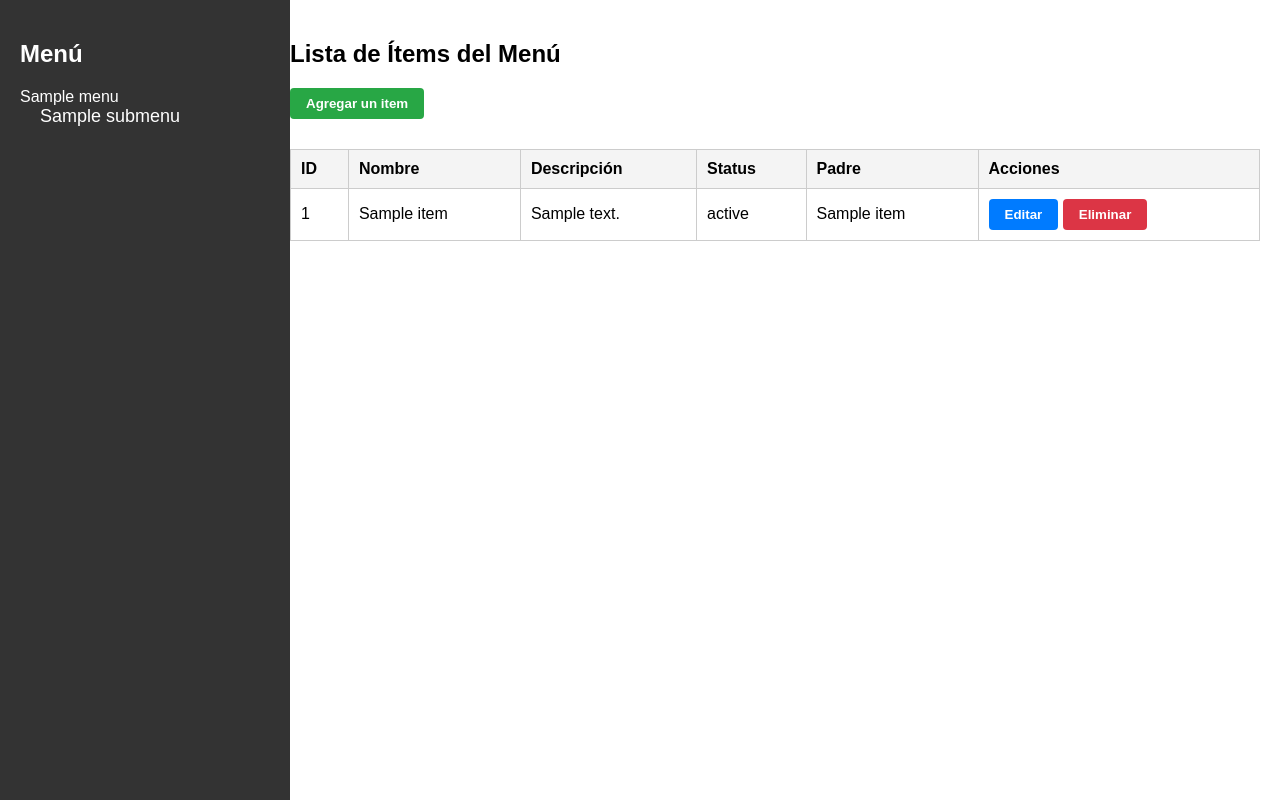
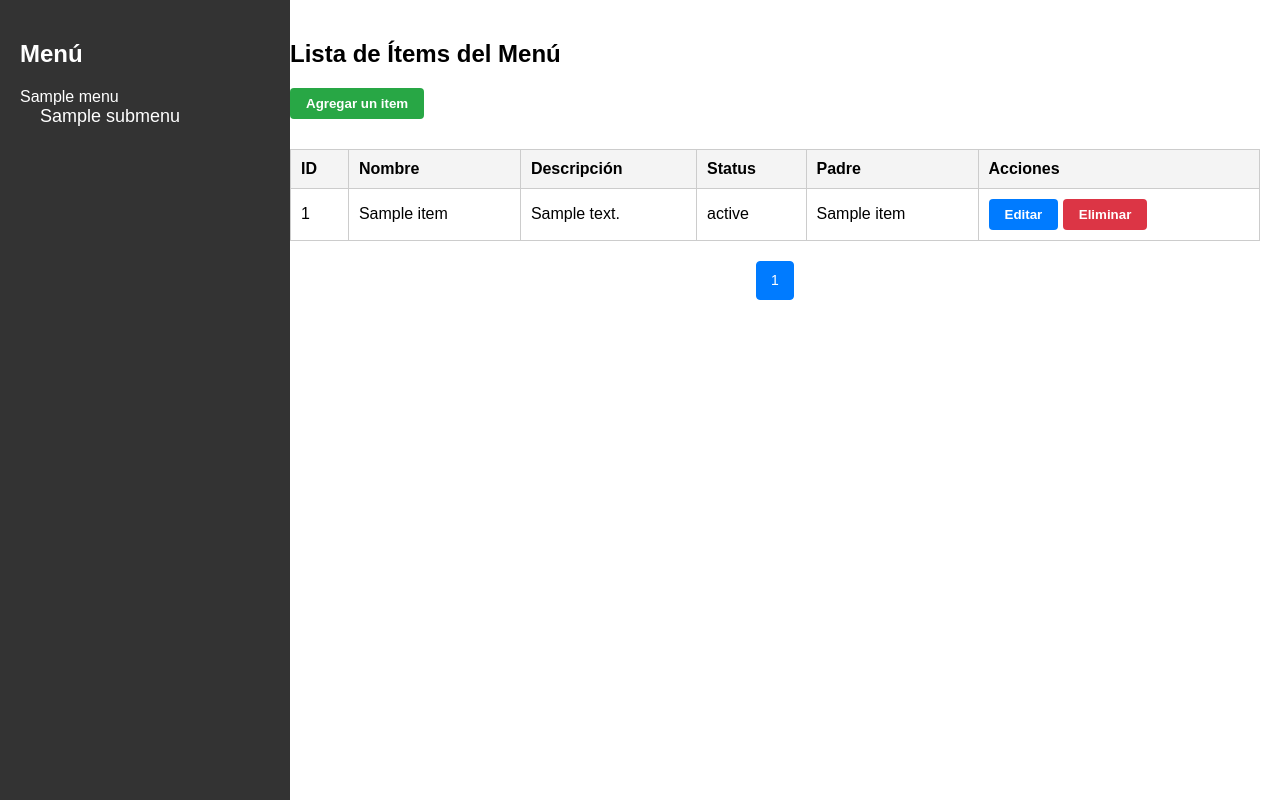
Before and after one commit to FLAKABOY/evaluacion_dportenis, a PHP site: the page made by app/views/home.php in a window 1280 px wide. Run offline with PHP 8.4, Linux system fonts and the light colour scheme; the template is opened without the code that fills it: most values are stand-ins (such as "Sample title", 1, 10 or a date in 2020).

Commit message:
Implementa la funcionalidad de eliminación de ítems y agrega paginación a la vista de lista de ítems.

```diff
--- a/app/css/home.css
+++ b/app/css/home.css
@@ -149,7 +149,8 @@ button {
     font-size: 16px;
     box-sizing: border-box;
     margin-top: 5px;
-    background-color: #f9f9f9; /* Fondo claro para inputs */
+    background-color: #f9f9f9;
+    /* Fondo claro para inputs */
 }
 
 .card input:focus,
--- /dev/null
+++ b/app/css/pagination.css
@@ -0,0 +1,54 @@
+/* Contenedor de la paginación */
+.pagination-container {
+    display: flex;
+    justify-content: center;
+    margin-top: 20px;
+}
+
+/* Estilo de la lista de paginación */
+.pagination {
+    display: flex;
+    padding: 0;
+    margin: 0;
+    list-style: none;
+    gap: 6px;
+}
+
+/* Estilo de los elementos de la paginación (cuadros) */
+.page-item {
+    display: inline-block;
+}
+
+/* Estilo de los enlaces de la paginación (botones) */
+.page-link {
+    display: inline-block;
+    padding: 6px 12px;
+    font-size: 14px;
+    line-height: 1.5;
+    color: #007bff;
+    background-color: #fff;
+    border: 1px solid #dee2e6;
+    border-radius: 4px;
+    text-decoration: none;
+    transition: background-color 0.2s ease, color 0.2s ease;
+    cursor: pointer;
+}
+
+/* Estilo cuando se pasa el mouse sobre el enlace */
+.page-link:hover {
+    background-color: #e9ecef;
+    text-decoration: none;
+}
+
+/* Estilo cuando la página está activa (seleccionada) */
+.page-item.active .page-link {
+    background-color: #007bff;
+    color: #fff;
+    border-color: #007bff;
+}
+
+/* Agregar efecto visual cuando los elementos de la paginación se alinean */
+.page-item a {
+    display: inline-block;
+    padding: 8px 14px;
+}
--- a/app/views/home.php
+++ b/app/views/home.php
@@ -14,6 +14,8 @@ echo "</pre>"; */
     <meta name="viewport" content="width=device-width, initial-scale=1.0">
     <title>Menú</title>
     <link rel="stylesheet" href="app/css/home.css">
+    <link rel="stylesheet" href="app/css/pagination.css">
+
 </head>
 
 <body>
@@ -47,6 +49,17 @@ echo "</pre>"; */
         <h2>Lista de Ítems del Menú</h2>
         <!-- Botón Agregar -->
         <button id="btn_add" class="btn-add">Agregar un item</button>
+
+        <?php
+        // Configurar paginación
+        $itemsPerPage = 2; // Número de ítems por página
+        $currentPage = isset($_GET['page']) ? (int)$_GET['page'] : 1; // Página actual
+        $totalItems = count($data['list']['items']); // Total de ítems
+        $totalPages = ceil($totalItems / $itemsPerPage); // Total de páginas
+        $offset = ($currentPage - 1) * $itemsPerPage; // Desplazamiento para la paginación
+        $itemsPaginated = array_slice($data['list']['items'], $offset, $itemsPerPage); // Ítems para la página actual
+        ?>
+
         <table>
             <thead>
                 <tr>
@@ -59,9 +72,8 @@ echo "</pre>"; */
                 </tr>
             </thead>
             <tbody>
-                <?php foreach ($data['list']['items'] as $item): ?>
+                <?php foreach ($itemsPaginated as $item): ?>
                     <?php
-                    // Buscar el nombre del padre según el id_parent
                     $parentName = '';
                     foreach ($data['list']['items'] as $possibleParent) {
                         if ($possibleParent['id_menu'] == $item['id_parent']) {
@@ -84,7 +96,19 @@ echo "</pre>"; */
                 <?php endforeach; ?>
             </tbody>
         </table>
+
+        <!-- Paginación -->
+        <div class="pagination-container">
+            <ul class="pagination">
+                <?php for ($i = 1; $i <= $totalPages; $i++): ?>
+                    <li class="page-item <?= $i === $currentPage ? 'active' : '' ?>">
+                        <a class="page-link" href="?page=<?= $i ?>"><?= $i ?></a>
+                    </li>
+                <?php endfor; ?>
+            </ul>
+        </div>
     </div>
+
 
 </body>
 
@@ -157,6 +181,36 @@ echo "</pre>"; */
             });
 
     }
+
+    function deleteItem(id) {
+        if (confirm('¿Estás seguro de que deseas eliminar este ítem?')) {
+            var xhr = new XMLHttpRequest();
+            xhr.open('POST', 'app/controllers/ItemsController.php?function=delete&id=' + id, true);
+            xhr.onreadystatechange = function() {
+                if (xhr.readyState === 4) {
+                    if (xhr.status === 200) {
+                        try {
+                            var response = JSON.parse(xhr.responseText);
+                            if (response.status === 'success') {
+                                alert(response.message);
+                                window.location.href = 'http://localhost/evaluacion';
+                            } else {
+                                alert(response.message);
+                            }
+                        } catch (e) {
+                            console.error('Respuesta inválida del servidor:', xhr.responseText);
+                            alert('Error al procesar la respuesta del servidor.');
+                        }
+                    } else {
+                        console.error('Error en la petición AJAX:', xhr.status);
+                        alert('Error en la conexión con el servidor.');
+                    }
+                }
+            };
+            xhr.send();
+        }
+        return false; // Evitar el comportamiento por defecto del botón
+    }
 </script>
 
 </html>
```
Also changed, not shown: app/controllers/ItemsController.php (+20 -1 lines).
